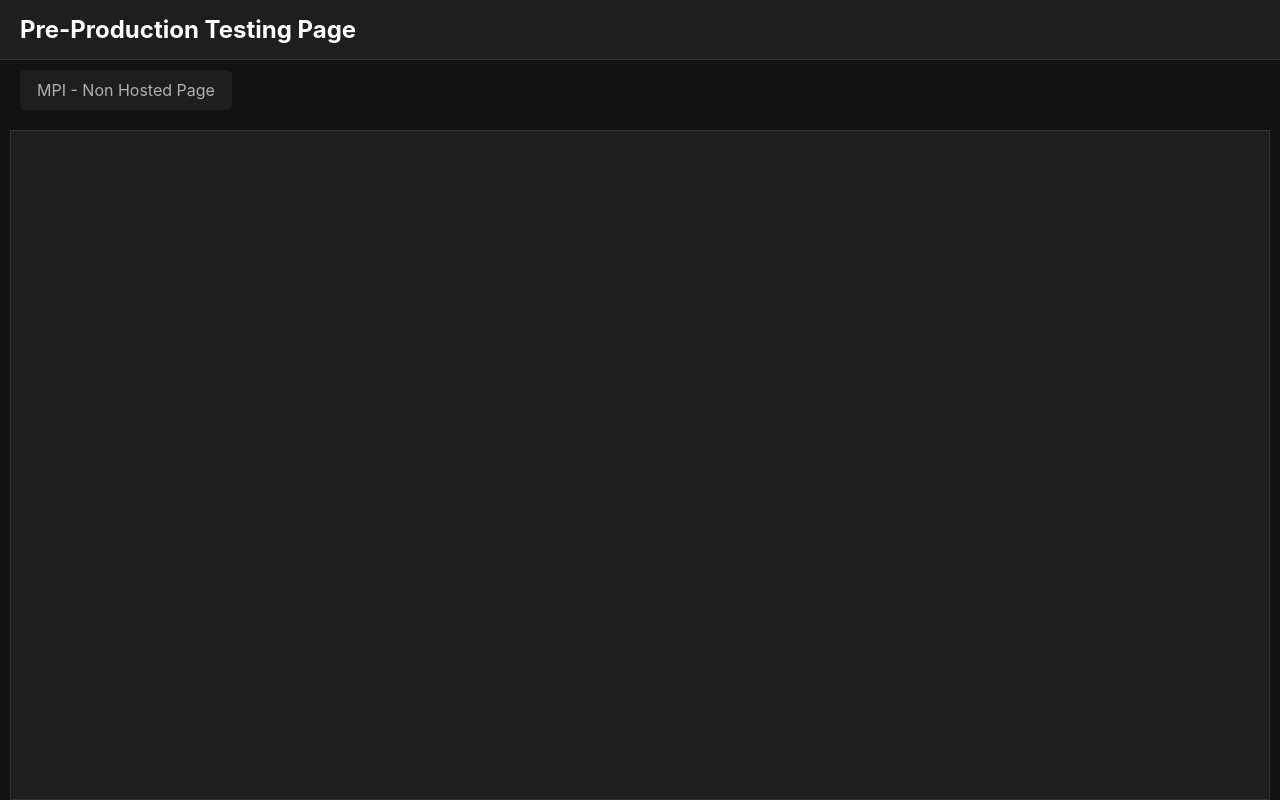
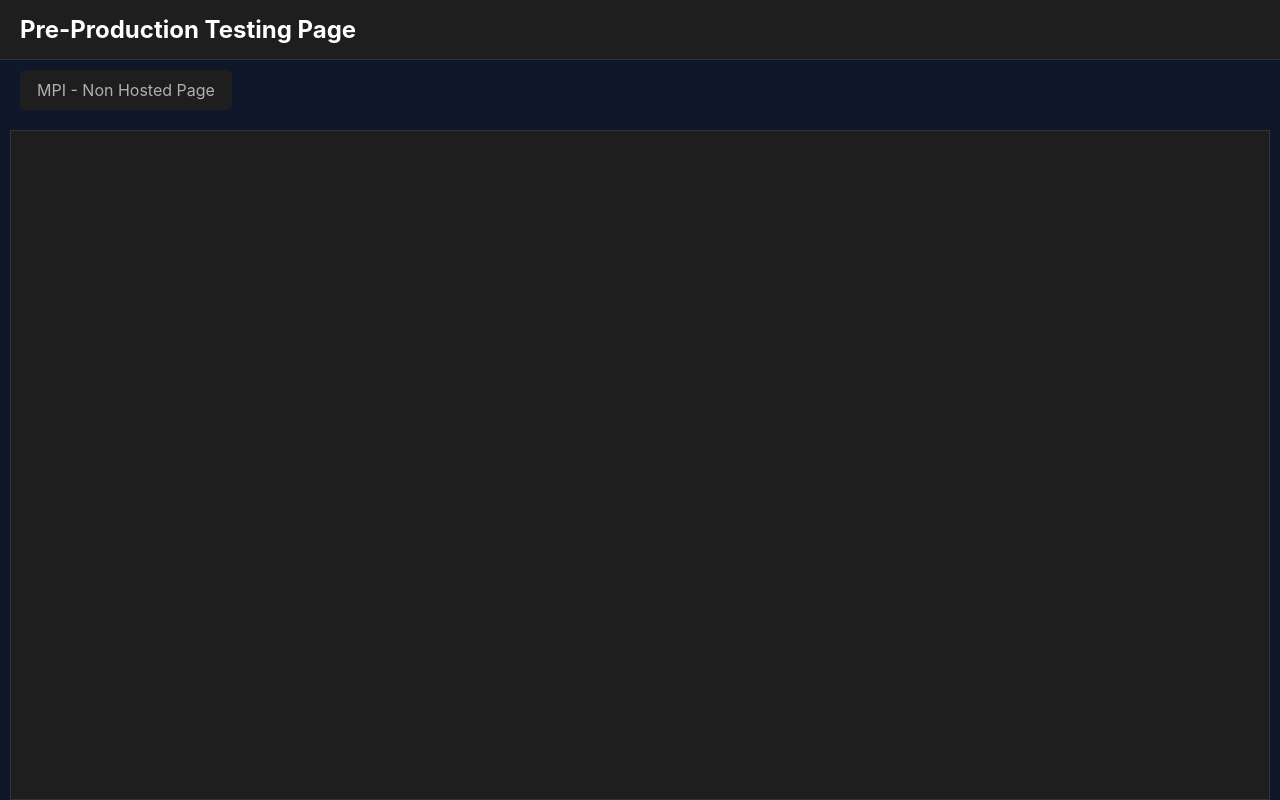
Before and after one commit to systemspcpyd/dashboard, a plain HTML site: page preprod/index.html in a window 1280 px wide. Drawn offline with Linux system fonts and the light colour scheme.

Commit message:
Update start.css

```diff
--- a/css/start.css
+++ b/css/start.css
@@ -7,7 +7,8 @@ html, body {
     padding: 0;
     font-family: -apple-system, BlinkMacSystemFont, "Segoe UI", Roboto, sans-serif;
     overflow: hidden;
-    background-color: #121212;
+    /*background-color: #121212; */
+    background-color: #0f172a;
     color: #e0e0e0;
 }
 
@@ -31,7 +32,8 @@ html, body {
 .controls {
     padding: 10px 20px;
     height: 50px;
-    background-color: #121212;
+    /*background-color: #121212; */
+    background-color: #0f172a;
 }
 
 .controls a {
```
